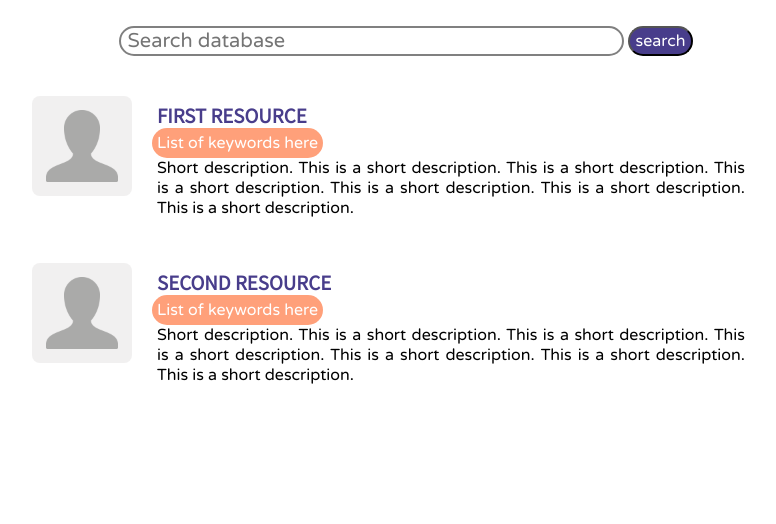
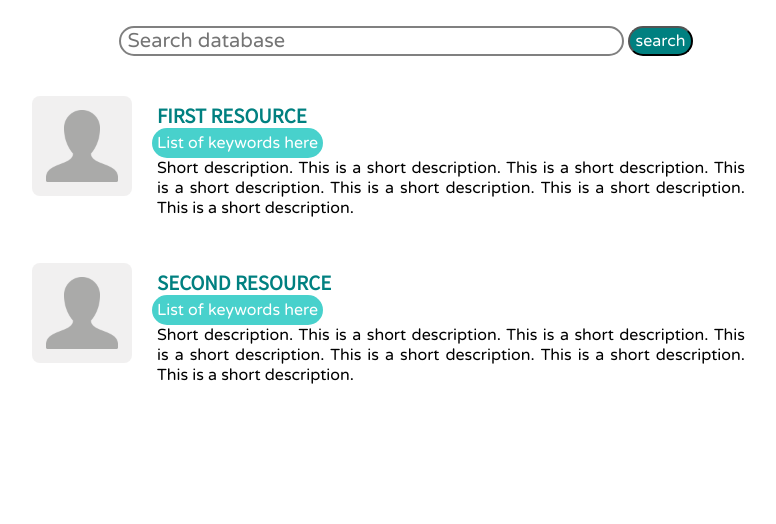
Before and after one commit to huachen24/mindsite, a PHP site: page /csstesting.html in a window 1280 px wide. Shown: the part 84-608 px from the top of the page, without its empty margins (244-1020 px from the left). Run offline with PHP 8.4, Linux system fonts and the light colour scheme.

Commit message:
Update styles.css

```diff
--- a/styles.css
+++ b/styles.css
@@ -109,11 +109,20 @@ body {
 
 .searchbar input[type=text] {
     font-size: 2em;
+    text-indent: 0.5em;
+    font-family: Varela Round;
+    border-radius:20px;
+    border: 2px solid Grey;
 }
 
 .searchbutton {
     font-size: 2em;
     cursor: pointer;
+    font-family: Varela Round;
+    text-transform: lowercase;
+    color: White;
+    border-radius:20px;
+    background-color:Teal;
 }
 
 .active {
@@ -165,7 +174,7 @@ body {
     text-transform: lowercase;
     color: White;
     border-radius:20px;
-    background-color:DarkSlateBlue;
+    background-color:Teal;
     height:30px;
     cursor: pointer;
     vertical-align: top;
@@ -205,7 +214,7 @@ body {
     cursor: pointer;
     text-transform: uppercase;
     font-family: Noto Sans SC;
-    color:DarkSlateBlue;
+    color:Teal;
 }
 
 .resource-details p {
@@ -217,7 +226,7 @@ body {
 
 .keywords {
     display: inline;
-    background-color: LightSalmon;
+    background-color: MediumTurquoise;
     color: white;
     border-radius: 20px;
     font-family: Varela Round;
```
